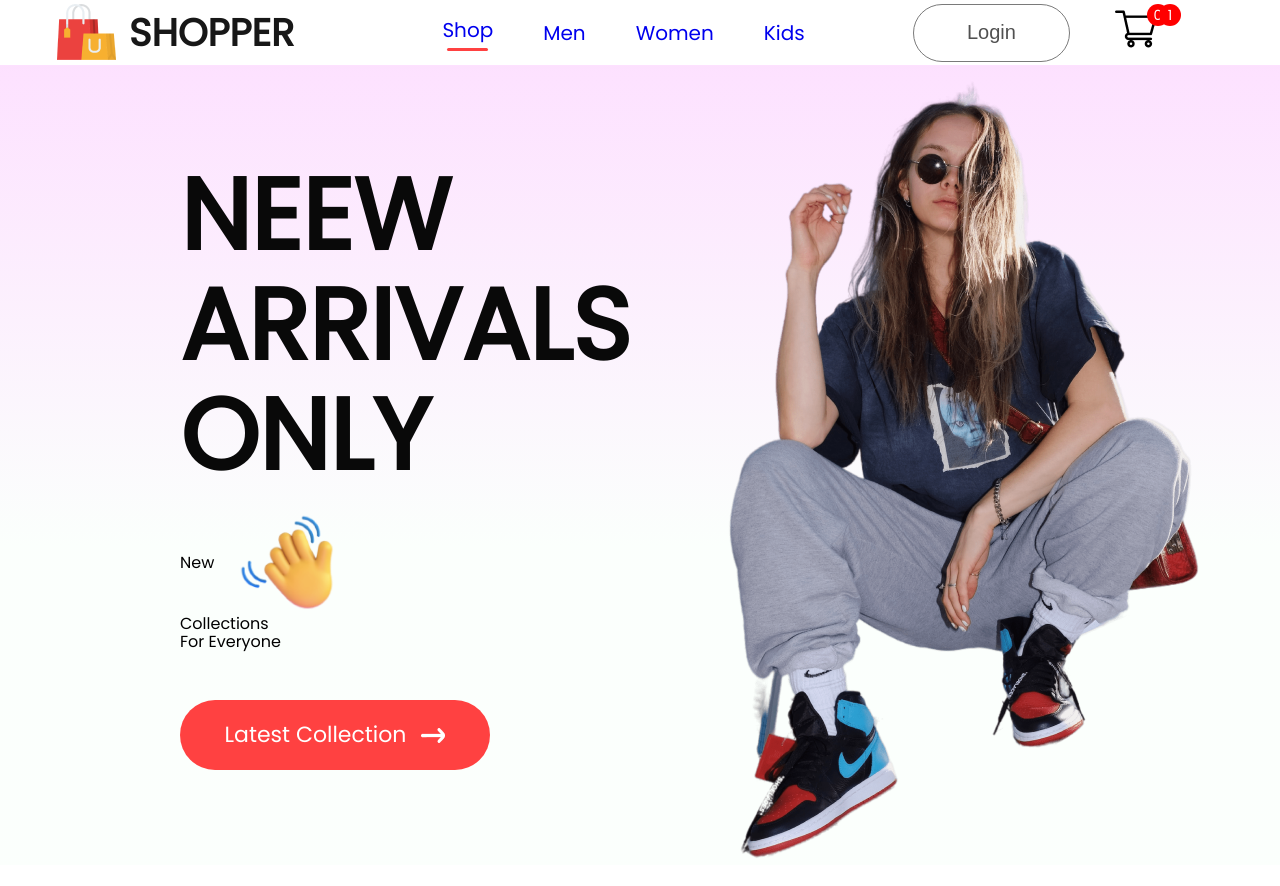
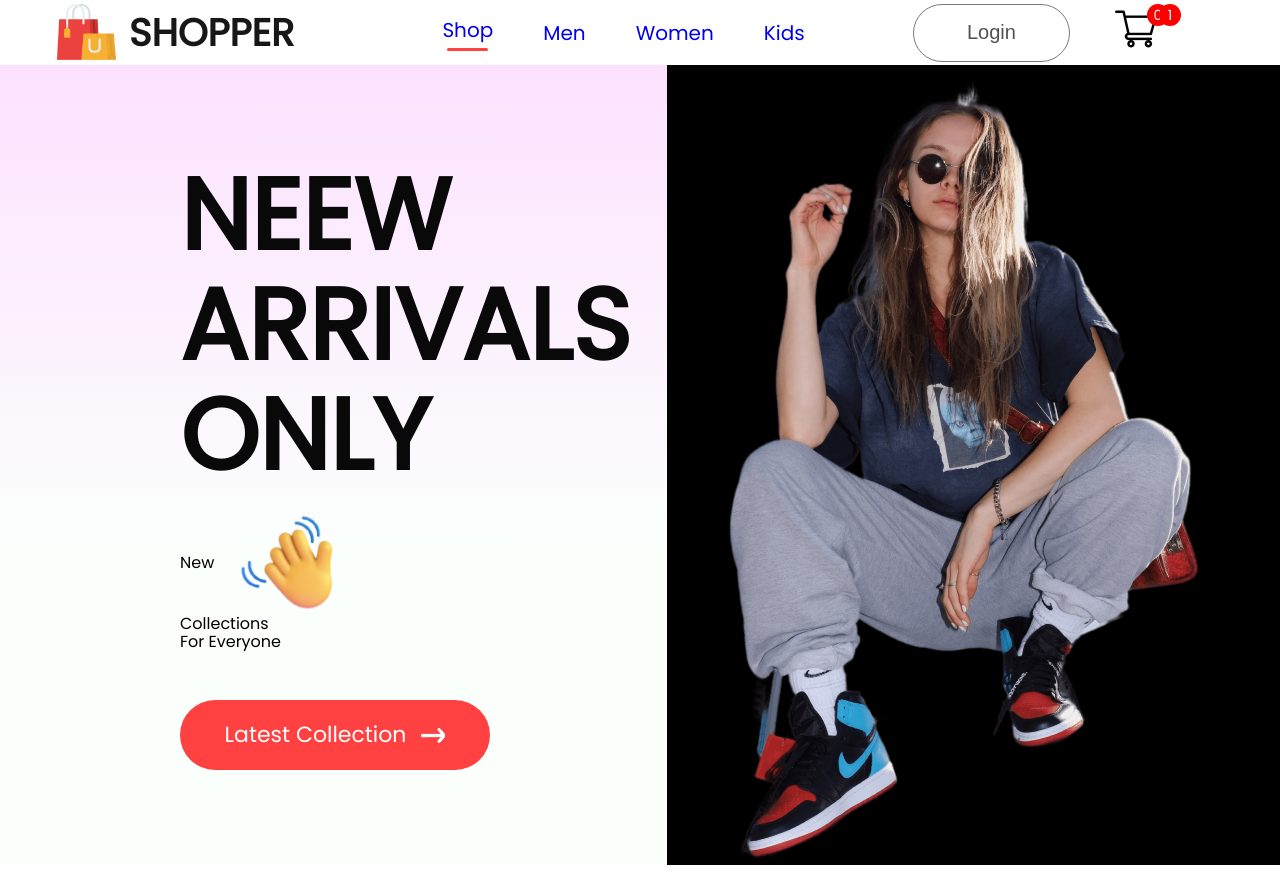
Before and after one commit to RupeshSahu969/E-commerce_project, a React (Create React App) app: page / in a window 1280 px wide. Built offline with nearby package versions, Linux system fonts and the light colour scheme.

Commit message:
add hero section css colors and bagrounds

```diff
--- a/src/Component/Hero/hero.css
+++ b/src/Component/Hero/hero.css
@@ -48,6 +48,7 @@
     display: flex;
     align-items: center;
     justify-content: center;
-
+    color: #fde1ff;
+    background-color: black;
 
 }
```
